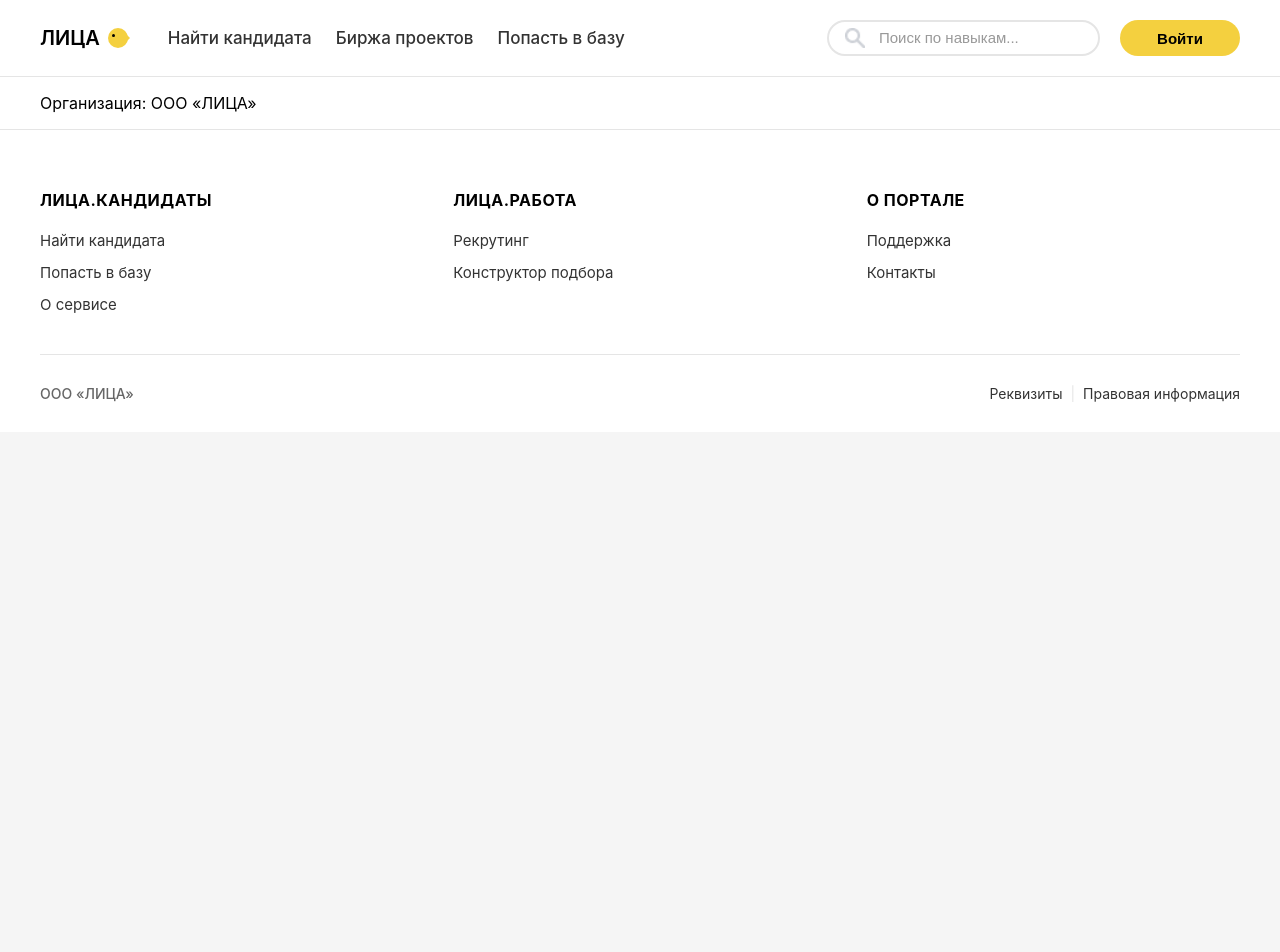
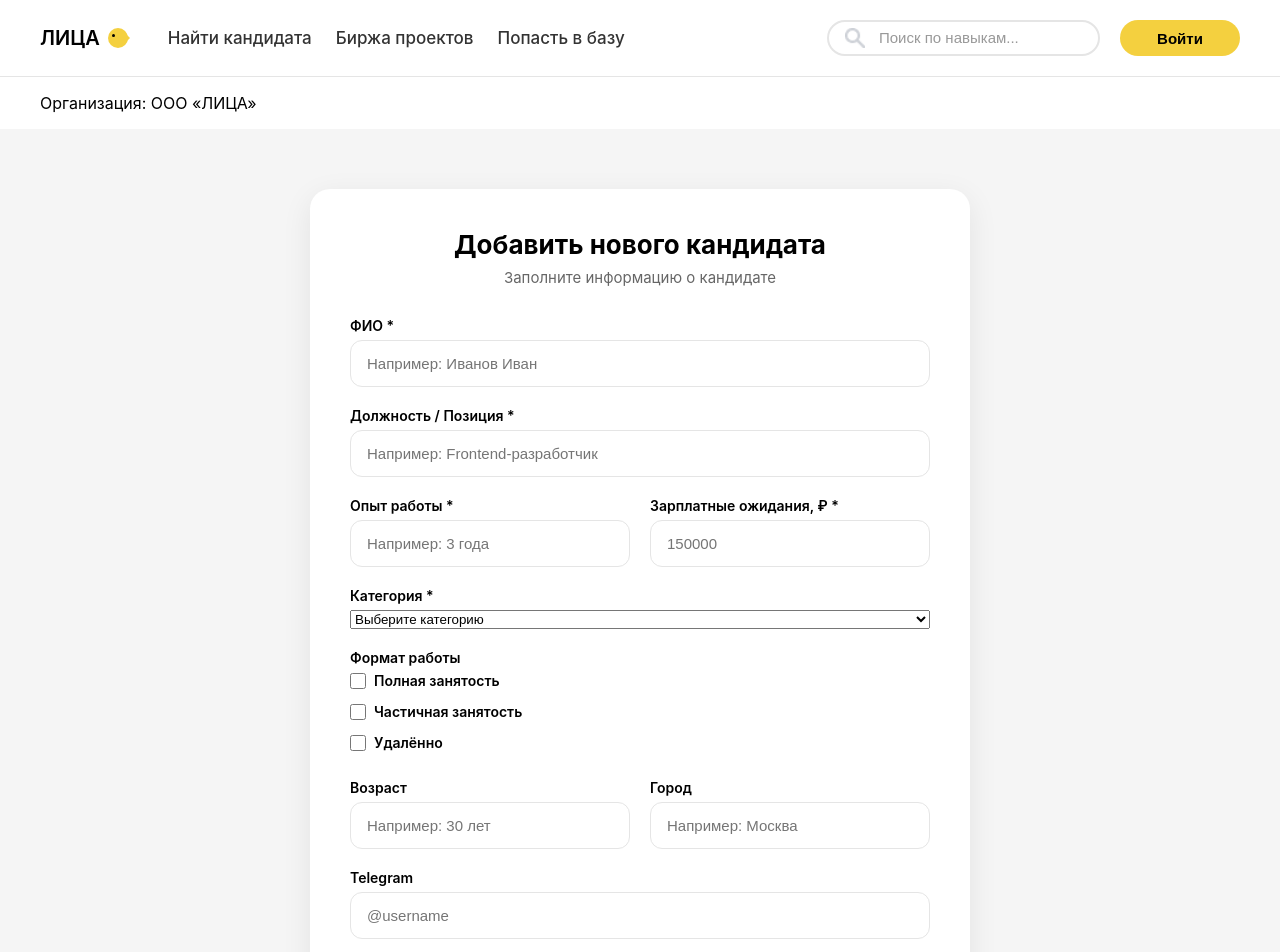
Before and after one commit to KazakovStas/SVch_Lab, a React (Create React App) app: page /add in a window 1280 px wide. Shown: the top 952 px of the page. Before the commit the page ends 800 px from the top, so only its background shows below. Built offline with nearby package versions, Linux system fonts and the light colour scheme.

Commit message:
feat: add AddCandidatePage with form for creating new candidates

```diff
--- a/src/App.js
+++ b/src/App.js
@@ -1,12 +1,13 @@
 import React from 'react';
 import { BrowserRouter as Router, Routes, Route } from 'react-router-dom';
 import './App.css';
-
+import AddCandidatePage from './pages/AddCandidatePage';
 import Header from './components/Header';
 import Footer from './components/Footer';
 
 import HomePage from './pages/HomePage';
 import CatalogPage from './pages/CatalogPage';
+
 
 const App = () => {
   const orgName = "ООО «ЛИЦА»";
@@ -17,10 +18,11 @@ const App = () => {
       <div className="App">
         <Header orgName={orgName} />
 
-        <Routes>
-          <Route path="/" element={<HomePage />} />
-          <Route path="/catalog" element={<CatalogPage />} />
-        </Routes>
+          <Routes>
+     <Route path="/" element={<HomePage />} />
+     <Route path="/catalog" element={<CatalogPage />} />
+     <Route path="/add" element={<AddCandidatePage />} />
+   </Routes>
 
         <Footer orgName={orgName} />
       </div>
--- a/src/components/Header.jsx
+++ b/src/components/Header.jsx
@@ -1,22 +1,26 @@
 import React from 'react';
+import { Link } from 'react-router-dom';
 
 const Header = ({ orgName }) => {
   return (
     <header className="header">
       <div className="header-top">
         <div className="logo-nav">
-          <a href="/" className="logo">
+
+          <Link to="/" className="logo">
             <span>ЛИЦА</span>
             <div className="logo-icon"></div>
-          </a>
+          </Link>
+
           <nav className="main-nav desktop-nav">
             <ul>
-              <li><a href="/">Найти кандидата</a></li>
-              <li><a href="/">Биржа проектов</a></li>
-              <li><a href="/">Попасть в базу</a></li>
+              <li><Link to="/catalog">Найти кандидата</Link></li>
+              <li><Link to="/projects">Биржа проектов</Link></li>
+              <li><Link to="/add">Попасть в базу</Link></li>
             </ul>
           </nav>
         </div>
+
         <div className="search-auth">
           <div className="search-box">
             <img src="/img/Search.png" alt="Поиск" className="search-icon" />
@@ -25,6 +29,7 @@ const Header = ({ orgName }) => {
           <button className="login-btn">Войти</button>
         </div>
       </div>
+
       <div className="header-bottom">
         <p className="org-name">Организация: {orgName}</p>
       </div>
--- /dev/null
+++ b/src/pages/AddCandidatePage.jsx
@@ -0,0 +1,240 @@
+import React, { useState } from 'react';
+import { useNavigate } from 'react-router-dom';
+
+const AddCandidatePage = () => {
+  const navigate = useNavigate();
+
+  const [formData, setFormData] = useState({
+    name: '',
+    position: '',
+    experience: '',
+    salary: '',
+    category: '',
+    location: '',
+    age: '',
+    telegram: '',
+    portfolio: '',
+    general_info: '',
+    reason: '',
+    tags: []
+  });
+
+  const handleChange = (e) => {
+    const { name, value } = e.target;
+    setFormData(prev => ({
+      ...prev,
+      [name]: value
+    }));
+  };
+
+  const handleTagChange = (e) => {
+    const { value, checked } = e.target;
+    setFormData(prev => ({
+      ...prev,
+      tags: checked
+        ? [...prev.tags, value]
+        : prev.tags.filter(tag => tag !== value)
+    }));
+  };
+
+  const handleSubmit = (e) => {
+    e.preventDefault();
+
+    const existingCandidates = JSON.parse(localStorage.getItem('candidates') || '[]');
+
+    const newCandidate = {
+      id: String(Date.now()),
+      ...formData,
+      salary: Number(formData.salary) || 0,
+      avatar: 'img/default-avatar.png'
+    };
+
+    const updatedCandidates = [...existingCandidates, newCandidate];
+    localStorage.setItem('candidates', JSON.stringify(updatedCandidates));
+
+    alert('Кандидат успешно добавлен!');
+    navigate('/catalog');
+  };
+
+  return (
+    <main className="edit-profile-main">
+      <div className="container edit-profile-container">
+        <div className="edit-profile-card">
+          <div className="edit-header">
+            <h1>Добавить нового кандидата</h1>
+            <p className="edit-subtitle">Заполните информацию о кандидате</p>
+          </div>
+
+          <form onSubmit={handleSubmit} className="edit-form">
+            <div className="form-group">
+              <label htmlFor="name">ФИО *</label>
+              <input
+                type="text"
+                id="name"
+                name="name"
+                value={formData.name}
+                onChange={handleChange}
+                required
+                placeholder="Например: Иванов Иван"
+              />
+            </div>
+
+            <div className="form-group">
+              <label htmlFor="position">Должность / Позиция *</label>
+              <input
+                type="text"
+                id="position"
+                name="position"
+                value={formData.position}
+                onChange={handleChange}
+                required
+                placeholder="Например: Frontend-разработчик"
+              />
+            </div>
+
+            <div className="form-row">
+              <div className="form-group">
+                <label htmlFor="experience">Опыт работы *</label>
+                <input
+                  type="text"
+                  id="experience"
+                  name="experience"
+                  value={formData.experience}
+                  onChange={handleChange}
+                  required
+                  placeholder="Например: 3 года"
+                />
+              </div>
+              <div className="form-group">
+                <label htmlFor="salary">Зарплатные ожидания, ₽ *</label>
+                <input
+                  type="number"
+                  id="salary"
+                  name="salary"
+                  value={formData.salary}
+                  onChange={handleChange}
+                  required
+                  placeholder="150000"
+                />
+              </div>
+            </div>
+
+            <div className="form-group">
+              <label htmlFor="category">Категория *</label>
+              <select
+                id="category"
+                name="category"
+                value={formData.category}
+                onChange={handleChange}
+                required
+              >
+                <option value="">Выберите категорию</option>
+                <option value="marketing">Маркетинг</option>
+                <option value="development">Разработка</option>
+                <option value="design">Дизайн</option>
+                <option value="sales">Продажи</option>
+                <option value="analytics">Аналитика</option>
+              </select>
+            </div>
+
+            <div className="form-group">
+              <label>Формат работы</label>
+              <label className="checkbox-label">
+                <input
+                  type="checkbox"
+                  name="tags"
+                  value="fulltime"
+                  checked={formData.tags.includes('fulltime')}
+                  onChange={handleTagChange}
+                />
+                <span>Полная занятость</span>
+              </label>
+              <label className="checkbox-label">
+                <input
+                  type="checkbox"
+                  name="tags"
+                  value="parttime"
+                  checked={formData.tags.includes('parttime')}
+                  onChange={handleTagChange}
+                />
+                <span>Частичная занятость</span>
+              </label>
+              <label className="checkbox-label">
+                <input
+                  type="checkbox"
+                  name="tags"
+                  value="remote"
+                  checked={formData.tags.includes('remote')}
+                  onChange={handleTagChange}
+                />
+                <span>Удалённо</span>
+              </label>
+            </div>
+
+            <div className="form-row">
+              <div className="form-group">
+                <label htmlFor="age">Возраст</label>
+                <input
+                  type="text"
+                  id="age"
+                  name="age"
+                  value={formData.age}
+                  onChange={handleChange}
+                  placeholder="Например: 30 лет"
+                />
+              </div>
+              <div className="form-group">
+                <label htmlFor="location">Город</label>
+                <input
+                  type="text"
+                  id="location"
+                  name="location"
+                  value={formData.location}
+                  onChange={handleChange}
+                  placeholder="Например: Москва"
+                />
+              </div>
+            </div>
+
+            <div className="form-group">
+              <label htmlFor="telegram">Telegram</label>
+              <input
+                type="text"
+                id="telegram"
+                name="telegram"
+                value={formData.telegram}
+                onChange={handleChange}
+                placeholder="@username"
+              />
+            </div>
+
+            <div className="form-group">
+              <label htmlFor="general_info">Общая информация</label>
+              <textarea
+                id="general_info"
+                name="general_info"
+                rows="4"
+                value={formData.general_info}
+                onChange={handleChange}
+                placeholder="Ключевые достижения, экспертиза..."
+              ></textarea>
+            </div>
+
+            <div className="form-actions">
+              <button type="submit" className="btn-primary">Добавить кандидата</button>
+              <button
+                type="button"
+                className="btn-secondary"
+                onClick={() => navigate('/catalog')}
+              >
+                Отмена
+              </button>
+            </div>
+          </form>
+        </div>
+      </div>
+    </main>
+  );
+};
+
+export default AddCandidatePage;
```
